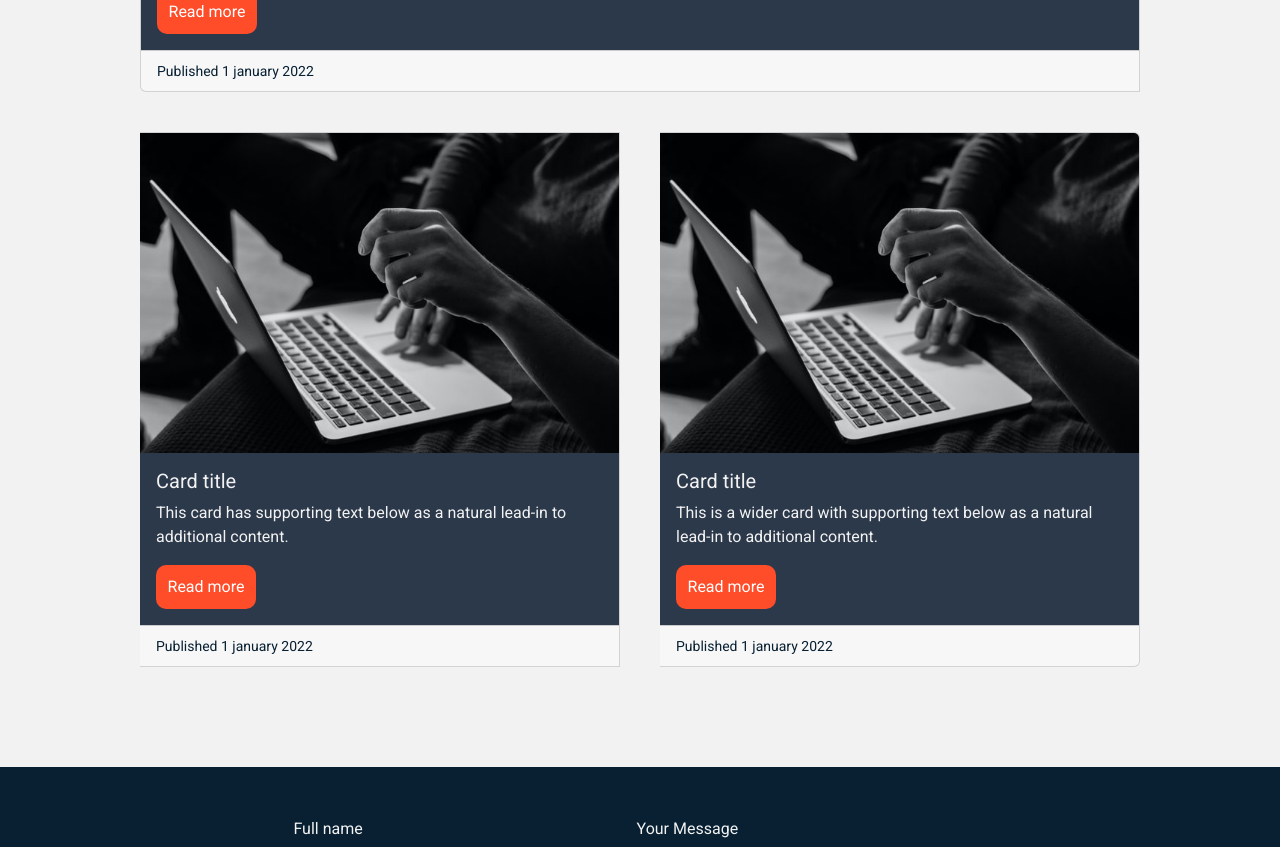
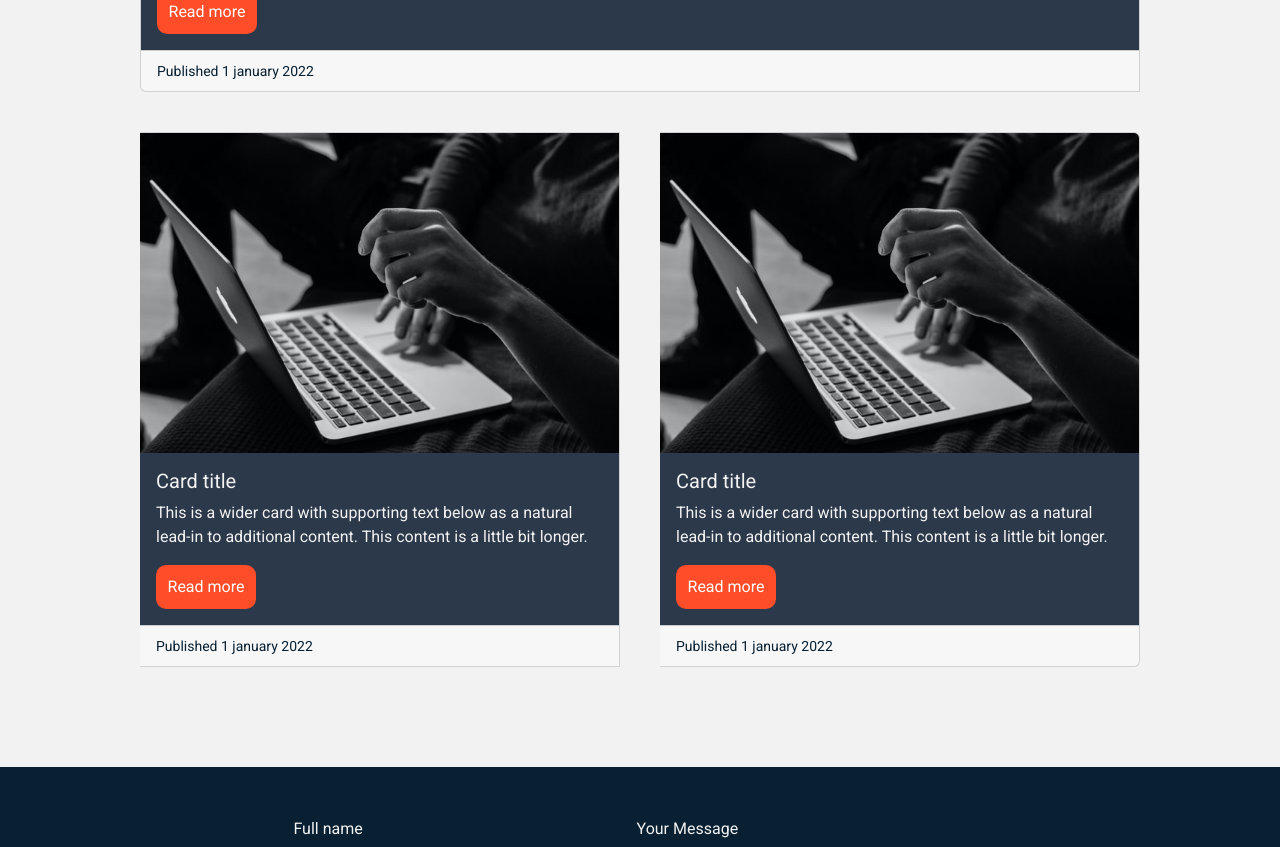
Before and after one commit to eivindsimonsen/react-blog, a React (Create React App) app: page / in a window 1280 px wide. Shown: the part 1480-2327 px from the top of the page. Built offline with nearby package versions, Linux system fonts and the light colour scheme.

Commit message:
Clean up of code, new card component

```diff
--- /dev/null
+++ b/src/components/cards/Card.jsx
@@ -0,0 +1,25 @@
+import Card from "react-bootstrap/Card";
+import image from "../../img/headling-image-small.jpg";
+import Button from "react-bootstrap/Button";
+
+function Cards() {
+  return (
+    <>
+      <Card>
+        <Card.Img variant="top" src={image} alt="Some text" />
+        <Card.Body>
+          <Card.Title>Card title</Card.Title>
+          <Card.Text>This is a wider card with supporting text below as a natural lead-in to additional content. This content is a little bit longer.</Card.Text>
+          <Button variant="primary" type="submit" className="cta-card">
+            Read more
+          </Button>
+        </Card.Body>
+        <Card.Footer>
+          <small className="text-muted">Published 1 january 2022</small>
+        </Card.Footer>
+      </Card>
+    </>
+  );
+}
+
+export default Cards;
--- a/src/components/posts/PopularPosts.jsx
+++ b/src/components/posts/PopularPosts.jsx
@@ -1,50 +1,12 @@
-import Card from "react-bootstrap/Card";
 import CardGroup from "react-bootstrap/CardGroup";
-import image from "../../img/headling-image-small.jpg";
-import Button from "react-bootstrap/Button";
+import Cards from "../cards/Card";
 
 function PopularPosts() {
   return (
     <CardGroup className="card-group-featured">
-      <Card className="card-full-width">
-        <Card.Img variant="top" src={image} alt="Some text" />
-        <Card.Body>
-          <Card.Title>Card title</Card.Title>
-          <Card.Text>This is a wider card with supporting text below as a natural lead-in to additional content. This content is a little bit longer.</Card.Text>
-          <Button variant="primary" type="submit" className="cta-card">
-            Read more
-          </Button>
-        </Card.Body>
-        <Card.Footer>
-          <small className="text-muted">Published 1 january 2022</small>
-        </Card.Footer>
-      </Card>
-      <Card>
-        <Card.Img variant="top" src={image} alt="Some text" />
-        <Card.Body>
-          <Card.Title>Card title</Card.Title>
-          <Card.Text>This card has supporting text below as a natural lead-in to additional content. </Card.Text>
-          <Button variant="primary" type="submit" className="cta-card">
-            Read more
-          </Button>
-        </Card.Body>
-        <Card.Footer>
-          <small className="text-muted">Published 1 january 2022</small>
-        </Card.Footer>
-      </Card>
-      <Card>
-        <Card.Img variant="top" src={image} alt="Some text" />
-        <Card.Body>
-          <Card.Title>Card title</Card.Title>
-          <Card.Text>This is a wider card with supporting text below as a natural lead-in to additional content.</Card.Text>
-          <Button variant="primary" type="submit" className="cta-card">
-            Read more
-          </Button>
-        </Card.Body>
-        <Card.Footer>
-          <small className="text-muted">Published 1 january 2022</small>
-        </Card.Footer>
-      </Card>
+      <Cards />
+      <Cards />
+      <Cards />
     </CardGroup>
   );
 }
--- a/src/sass/partials/_index.scss
+++ b/src/sass/partials/_index.scss
@@ -57,13 +57,12 @@ h2::before {
   margin: 80px 0px 30px 0px;
 }
 
-.card-full-width {
-  flex-basis: auto !important;
-  width: 100%;
-}
-
 .card-group {
   gap: 40px;
+  & > :nth-of-type(1) {
+    flex-basis: auto !important;
+    width: 100%;
+  }
 
   &-featured {
     max-width: 1000px;
@@ -74,9 +73,6 @@ h2::before {
 .card-body {
   display: grid;
   align-content: space-between;
-}
-
-.card-body {
   background-color: $secondary-color;
   color: $background-color;
 }
```
